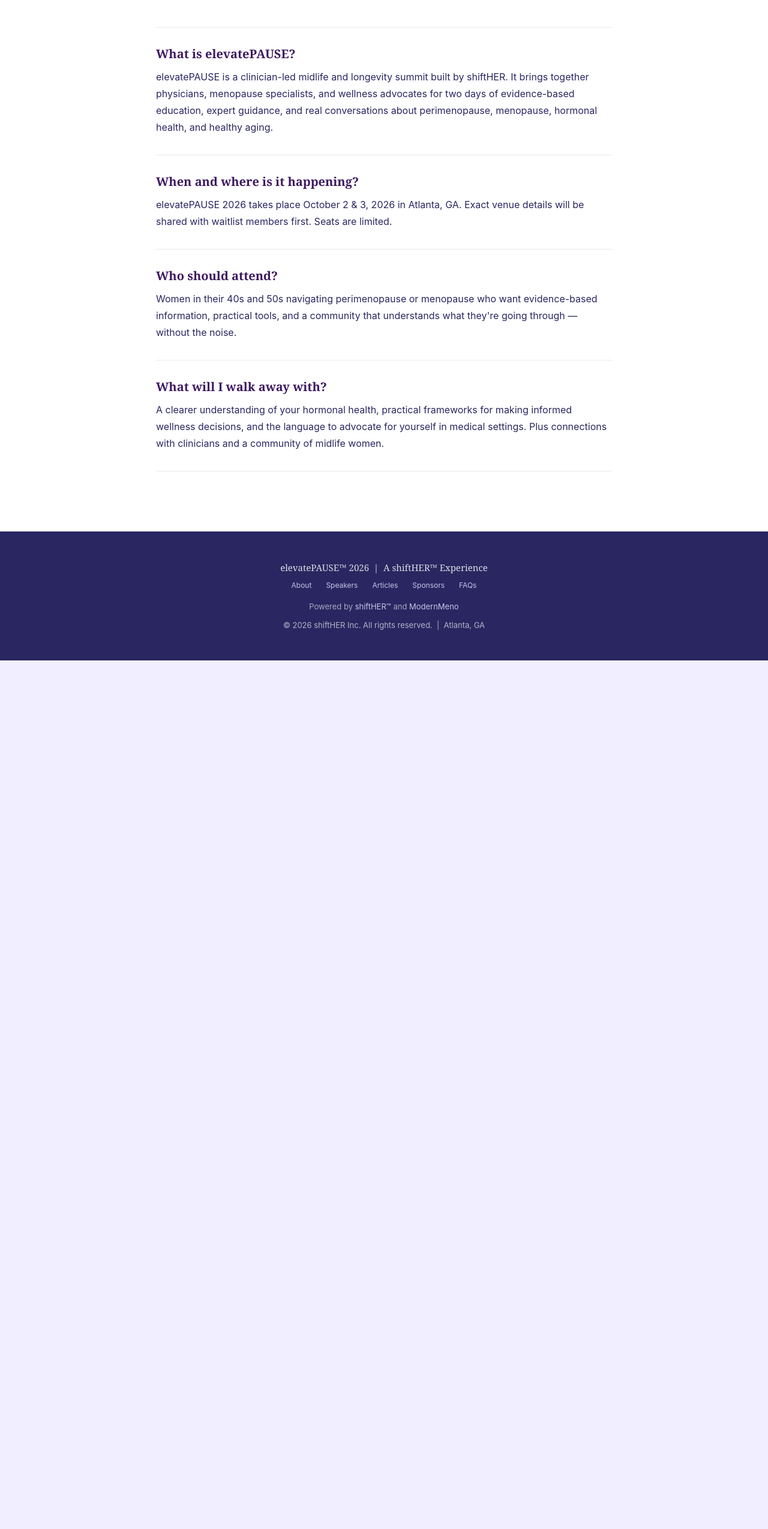
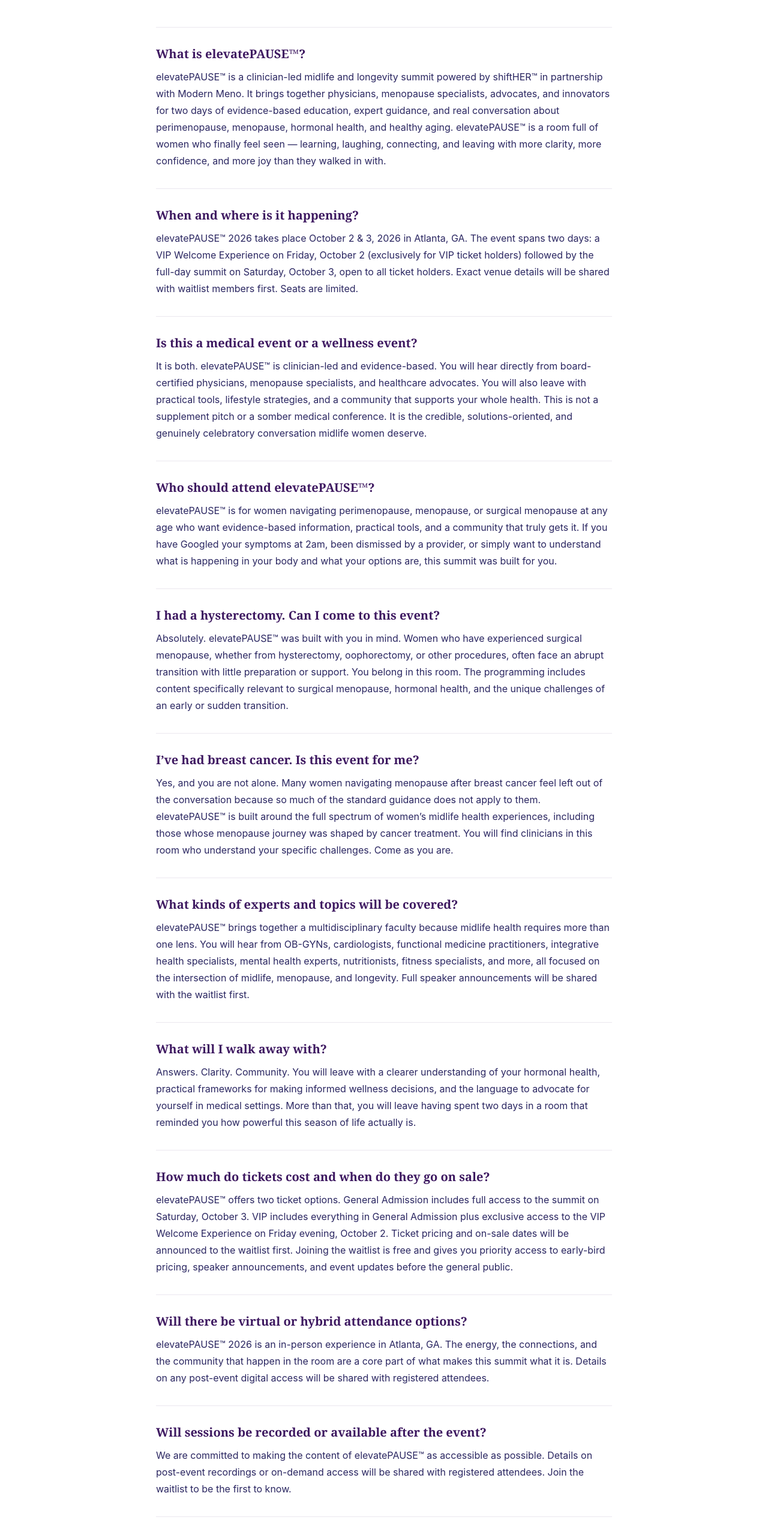
Before and after one commit to creativeagntcy/elevatepause-com, a website: page public/index.html in a window 1280 px wide. Shown: the part 5831-8380 px from the top of the page at 60% size. Before the commit the page ends 6932 px from the top, so only its background shows below. Drawn offline with Linux system fonts and the light colour scheme.

Commit message:
Homepage: update FAQs — 11 questions from elevatePAUSE 2026 FAQ doc

```diff
--- a/public/index.html
+++ b/public/index.html
@@ -1163,23 +1163,51 @@
       <h2>Questions</h2>
       <div class="faq-list">
         <div class="faq-item">
-          <h3 class="faq-q"><!--VTL:faq-1-q-->What is elevatePAUSE?<!--/VTL:faq-1-q--></h3>
-          <p class="faq-a"><!--VTL:faq-1-a-->elevatePAUSE is a clinician-led midlife and longevity summit built by shiftHER. It brings together physicians, menopause specialists, and wellness advocates for two days of evidence-based education, expert guidance, and real conversations about perimenopause, menopause, hormonal health, and healthy aging.<!--/VTL:faq-1-a--></p>
+          <h3 class="faq-q"><!--VTL:faq-1-q-->What is elevatePAUSE&trade;?<!--/VTL:faq-1-q--></h3>
+          <p class="faq-a"><!--VTL:faq-1-a-->elevatePAUSE&trade; is a clinician-led midlife and longevity summit powered by shiftHER&trade; in partnership with Modern Meno. It brings together physicians, menopause specialists, advocates, and innovators for two days of evidence-based education, expert guidance, and real conversation about perimenopause, menopause, hormonal health, and healthy aging. elevatePAUSE&trade; is a room full of women who finally feel seen &mdash; learning, laughing, connecting, and leaving with more clarity, more confidence, and more joy than they walked in with.<!--/VTL:faq-1-a--></p>
         </div>
         <div class="faq-item">
           <h3 class="faq-q"><!--VTL:faq-2-q-->When and where is it happening?<!--/VTL:faq-2-q--></h3>
-          <p class="faq-a"><!--VTL:faq-2-a-->elevatePAUSE 2026 takes place October 2 &amp; 3, 2026 in Atlanta, GA. Exact venue details will be shared with waitlist members first. Seats are limited.<!--/VTL:faq-2-a--></p>
+          <p class="faq-a"><!--VTL:faq-2-a-->elevatePAUSE&trade; 2026 takes place October 2 &amp; 3, 2026 in Atlanta, GA. The event spans two days: a VIP Welcome Experience on Friday, October 2 (exclusively for VIP ticket holders) followed by the full-day summit on Saturday, October 3, open to all ticket holders. Exact venue details will be shared with waitlist members first. Seats are limited.<!--/VTL:faq-2-a--></p>
         </div>
         <div class="faq-item">
-          <h3 class="faq-q"><!--VTL:faq-3-q-->Who should attend?<!--/VTL:faq-3-q--></h3>
-          <p class="faq-a"><!--VTL:faq-3-a-->Women in their 40s and 50s navigating perimenopause or menopause who want evidence-based information, practical tools, and a community that understands what they're going through — without the noise.<!--/VTL:faq-3-a--></p>
+          <h3 class="faq-q"><!--VTL:faq-3-q-->Is this a medical event or a wellness event?<!--/VTL:faq-3-q--></h3>
+          <p class="faq-a"><!--VTL:faq-3-a-->It is both. elevatePAUSE&trade; is clinician-led and evidence-based. You will hear directly from board-certified physicians, menopause specialists, and healthcare advocates. You will also leave with practical tools, lifestyle strategies, and a community that supports your whole health. This is not a supplement pitch or a somber medical conference. It is the credible, solutions-oriented, and genuinely celebratory conversation midlife women deserve.<!--/VTL:faq-3-a--></p>
         </div>
         <div class="faq-item">
-          <h3 class="faq-q"><!--VTL:faq-4-q-->What will I walk away with?<!--/VTL:faq-4-q--></h3>
-          <p class="faq-a"><!--VTL:faq-4-a-->A clearer understanding of your hormonal health, practical frameworks for making informed wellness decisions, and the language to advocate for yourself in medical settings. Plus connections with clinicians and a community of midlife women.<!--/VTL:faq-4-a--></p>
+          <h3 class="faq-q"><!--VTL:faq-4-q-->Who should attend elevatePAUSE&trade;?<!--/VTL:faq-4-q--></h3>
+          <p class="faq-a"><!--VTL:faq-4-a-->elevatePAUSE&trade; is for women navigating perimenopause, menopause, or surgical menopause at any age who want evidence-based information, practical tools, and a community that truly gets it. If you have Googled your symptoms at 2am, been dismissed by a provider, or simply want to understand what is happening in your body and what your options are, this summit was built for you.<!--/VTL:faq-4-a--></p>
+        </div>
+        <div class="faq-item">
+          <h3 class="faq-q"><!--VTL:faq-5-q-->I had a hysterectomy. Can I come to this event?<!--/VTL:faq-5-q--></h3>
+          <p class="faq-a"><!--VTL:faq-5-a-->Absolutely. elevatePAUSE&trade; was built with you in mind. Women who have experienced surgical menopause, whether from hysterectomy, oophorectomy, or other procedures, often face an abrupt transition with little preparation or support. You belong in this room. The programming includes content specifically relevant to surgical menopause, hormonal health, and the unique challenges of an early or sudden transition.<!--/VTL:faq-5-a--></p>
+        </div>
+        <div class="faq-item">
+          <h3 class="faq-q"><!--VTL:faq-6-q-->I&rsquo;ve had breast cancer. Is this event for me?<!--/VTL:faq-6-q--></h3>
+          <p class="faq-a"><!--VTL:faq-6-a-->Yes, and you are not alone. Many women navigating menopause after breast cancer feel left out of the conversation because so much of the standard guidance does not apply to them. elevatePAUSE&trade; is built around the full spectrum of women&rsquo;s midlife health experiences, including those whose menopause journey was shaped by cancer treatment. You will find clinicians in this room who understand your specific challenges. Come as you are.<!--/VTL:faq-6-a--></p>
+        </div>
+        <div class="faq-item">
+          <h3 class="faq-q"><!--VTL:faq-7-q-->What kinds of experts and topics will be covered?<!--/VTL:faq-7-q--></h3>
+          <p class="faq-a"><!--VTL:faq-7-a-->elevatePAUSE&trade; brings together a multidisciplinary faculty because midlife health requires more than one lens. You will hear from OB-GYNs, cardiologists, functional medicine practitioners, integrative health specialists, mental health experts, nutritionists, fitness specialists, and more, all focused on the intersection of midlife, menopause, and longevity. Full speaker announcements will be shared with the waitlist first.<!--/VTL:faq-7-a--></p>
+        </div>
+        <div class="faq-item">
+          <h3 class="faq-q"><!--VTL:faq-8-q-->What will I walk away with?<!--/VTL:faq-8-q--></h3>
+          <p class="faq-a"><!--VTL:faq-8-a-->Answers. Clarity. Community. You will leave with a clearer understanding of your hormonal health, practical frameworks for making informed wellness decisions, and the language to advocate for yourself in medical settings. More than that, you will leave having spent two days in a room that reminded you how powerful this season of life actually is.<!--/VTL:faq-8-a--></p>
+        </div>
+        <div class="faq-item">
+          <h3 class="faq-q"><!--VTL:faq-9-q-->How much do tickets cost and when do they go on sale?<!--/VTL:faq-9-q--></h3>
+          <p class="faq-a"><!--VTL:faq-9-a-->elevatePAUSE&trade; offers two ticket options. General Admission includes full access to the summit on Saturday, October 3. VIP includes everything in General Admission plus exclusive access to the VIP Welcome Experience on Friday evening, October 2. Ticket pricing and on-sale dates will be announced to the waitlist first. Joining the waitlist is free and gives you priority access to early-bird pricing, speaker announcements, and event updates before the general public.<!--/VTL:faq-9-a--></p>
+        </div>
+        <div class="faq-item">
+          <h3 class="faq-q"><!--VTL:faq-10-q-->Will there be virtual or hybrid attendance options?<!--/VTL:faq-10-q--></h3>
+          <p class="faq-a"><!--VTL:faq-10-a-->elevatePAUSE&trade; 2026 is an in-person experience in Atlanta, GA. The energy, the connections, and the community that happen in the room are a core part of what makes this summit what it is. Details on any post-event digital access will be shared with registered attendees.<!--/VTL:faq-10-a--></p>
+        </div>
+        <div class="faq-item">
+          <h3 class="faq-q"><!--VTL:faq-11-q-->Will sessions be recorded or available after the event?<!--/VTL:faq-11-q--></h3>
+          <p class="faq-a"><!--VTL:faq-11-a-->We are committed to making the content of elevatePAUSE&trade; as accessible as possible. Details on post-event recordings or on-demand access will be shared with registered attendees. Join the waitlist to be the first to know.<!--/VTL:faq-11-a--></p>
         </div>
       </div>
-    </div>
+      </div>
   </section>
 
   <!-- FOOTER -->
```
